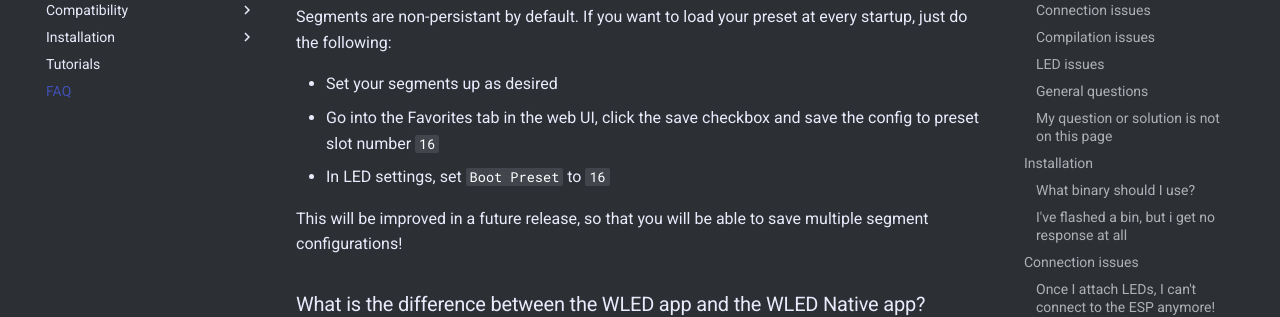
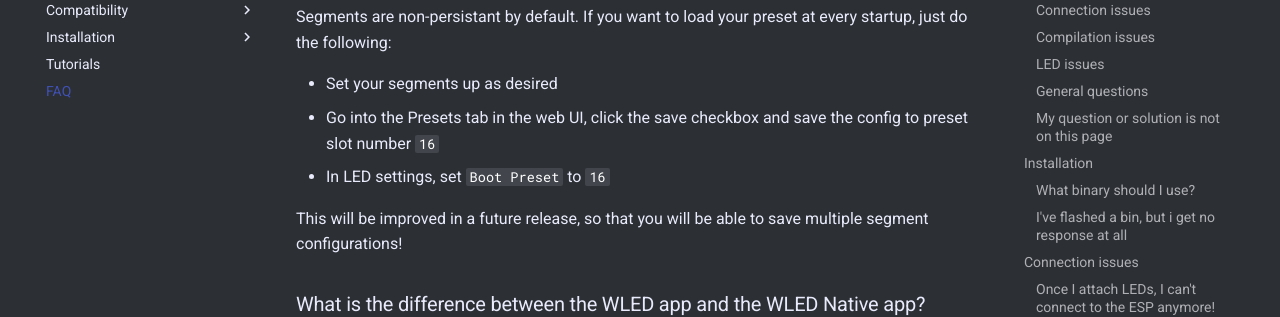
Before and after one commit to Aircoookie/WLED-Docs, an MkDocs documentation site: the page built from docs/basics/faq.md, in a window 1280 px wide and 900 px high, scrolled down 8484 px. Shown: the part 152-469 px from the top of the window. Built offline with MkDocs 1.6.1 and Material for MkDocs 9.7.7, drawn with Linux system fonts in a browser that asks for light colours; comment, search, counter and statistics services are not loaded.

Commit message:
Update faq.md
For "My Segments are gone after reboot!" I changed "Favourites Tab" to "Presets Tab" in accordance with the web-UI

```diff
--- a/docs/basics/faq.md
+++ b/docs/basics/faq.md
@@ -270,7 +270,7 @@
 Segments are non-persistant by default. If you want to load your preset at every startup, just do the following:
 
 - Set your segments up as desired
-- Go into the Favorites tab in the web UI, click the save checkbox and save the config to preset slot number `16`
+- Go into the Presets tab in the web UI, click the save checkbox and save the config to preset slot number `16`
 - In LED settings, set `Boot Preset` to `16`
 
 This will be improved in a future release, so that you will be able to save multiple segment configurations!
```
